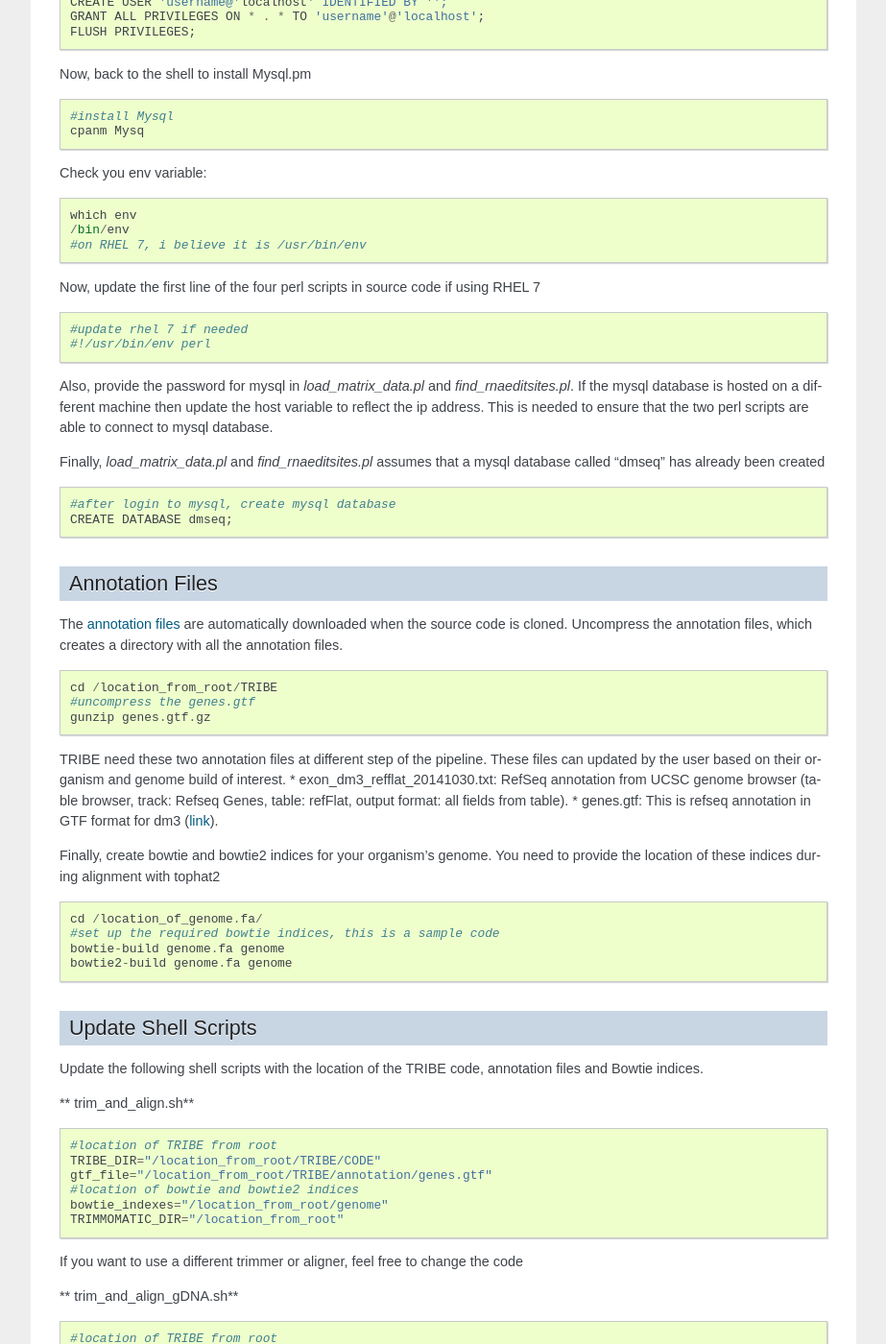
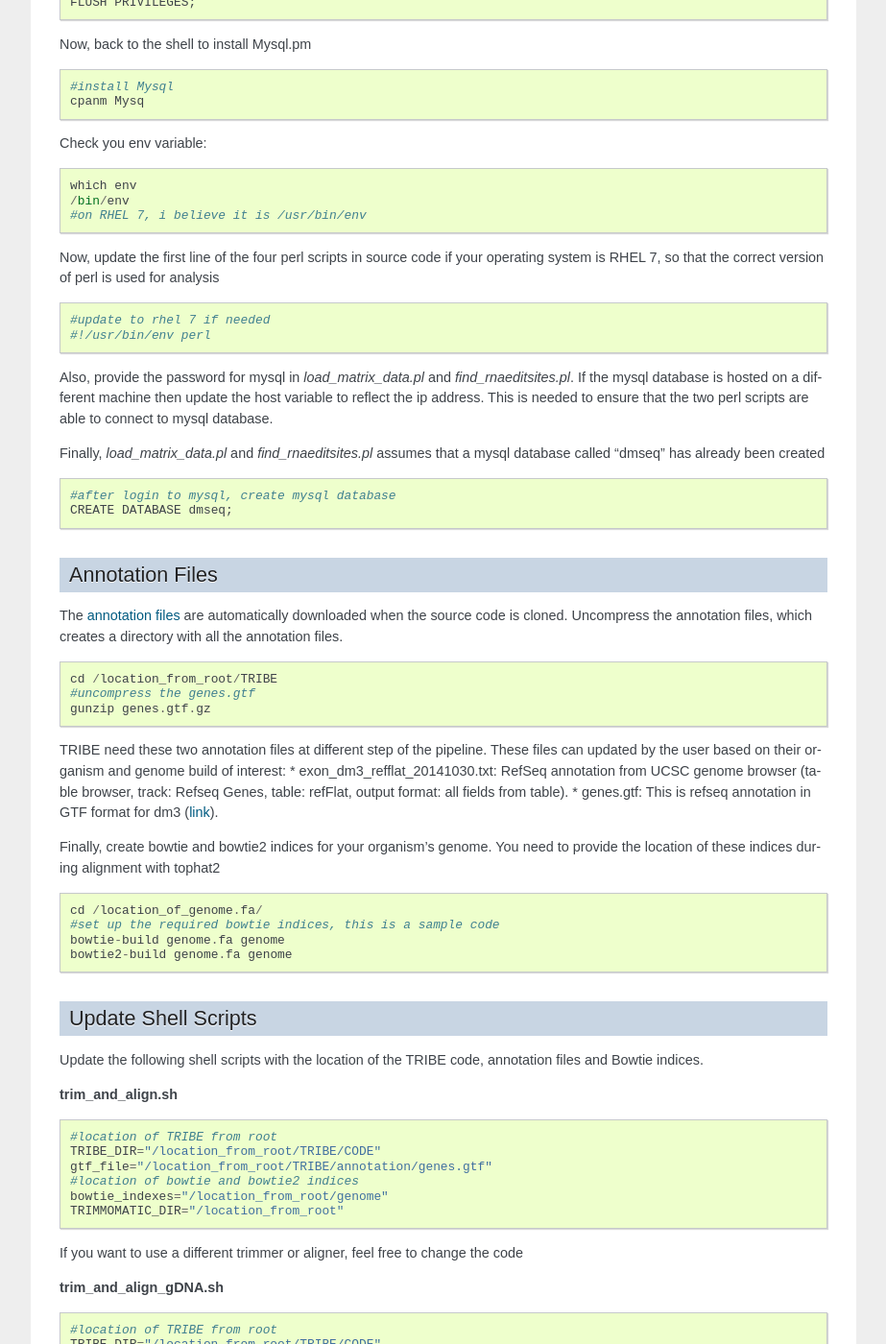
Before and after one commit to rosbashlab/TRIBE, a Sphinx documentation site: the page built from docs/source/installation.rst, in a window 1280 px wide and 1400 px high, scrolled down 1277 px. Shown: the whole window at 96% size, without its empty margins (198-1121 px from the left). Built offline with Sphinx 7.4.7, drawn with Linux system fonts in a browser that asks for light colours; some of the changed text lies outside the part shown.

Commit message:
updates to fix bugs

```diff
--- a/docs/source/installation.rst
+++ b/docs/source/installation.rst
@@ -77,10 +75,10 @@
     /bin/env
     #on RHEL 7, i believe it is /usr/bin/env
 
-Now, update the first line of the four perl scripts in source code if using RHEL 7
+Now, update the first line of the four perl scripts in source code if your operating system is RHEL 7, so that the correct version of perl is used for analysis
 ::
 
-    #update rhel 7 if needed
+    #update to rhel 7 if needed
     #!/usr/bin/env perl
 
 Also, provide the password for mysql in *load_matrix_data.pl* and *find_rnaeditsites.pl*. If the mysql database is hosted on a different machine then update the host variable to reflect the ip address. This is needed to ensure that the two perl scripts are able to connect to mysql database.
@@ -100,7 +98,7 @@
     #uncompress the genes.gtf
     gunzip genes.gtf.gz
 
-TRIBE need these two annotation files at different step of the pipeline. These files can updated by the user based on their organism and genome build of interest.
+TRIBE need these two annotation files at different step of the pipeline. These files can updated by the user based on their organism and genome build of interest:
 * exon_dm3_refflat_20141030.txt: RefSeq annotation from UCSC genome browser (table browser, track: Refseq Genes, table: refFlat, output format: all fields from table).
 * genes.gtf: This is refseq annotation in GTF format for dm3 (`link <https://support.illumina.com/sequencing/sequencing_software/igenome.html>`_).
 
@@ -116,7 +114,7 @@
 --------------------
 Update the following shell scripts with the location of the TRIBE code, annotation files and Bowtie indices.
 
-** trim_and_align.sh**
+**trim_and_align.sh**
 ::
 
     #location of TRIBE from root
@@ -128,7 +126,7 @@
 
 If you want to use a different trimmer or aligner, feel free to change the code
 
-** trim_and_align_gDNA.sh**
+**trim_and_align_gDNA.sh**
 ::
 
     #location of TRIBE from root
--- a/docs/source/run.rst
+++ b/docs/source/run.rst
@@ -2,9 +2,9 @@
 ===
 
 TRIBE identifies RNA editing sites (A to G change) by comparing RNA sequence from transcriptome with genomic DNA sequence (gDNA) from the same strain. There are major steps in the pipeline:
-1. Trim low quality bases from reads in gDNA and RNA libraries, and align to reference genome
-2. Load the alignments into mysql tables for ease of comparison at single nucleotide resolution
-3. Find RNA editing sites by comparing the gDNA and RNA sequence in mysql tables
+* 1. Trim low quality bases from reads in gDNA and RNA libraries, and align to reference genome
+* 2. Load the alignments into mysql tables for ease of comparison at single nucleotide resolution
+* 3. Find RNA editing sites by comparing the gDNA and RNA sequence in mysql tables
 
 
 Trim and Align libraries - Step 1
```
Also changed, not shown: other parts of docs/source/installation.rst (+0 -2 lines).
